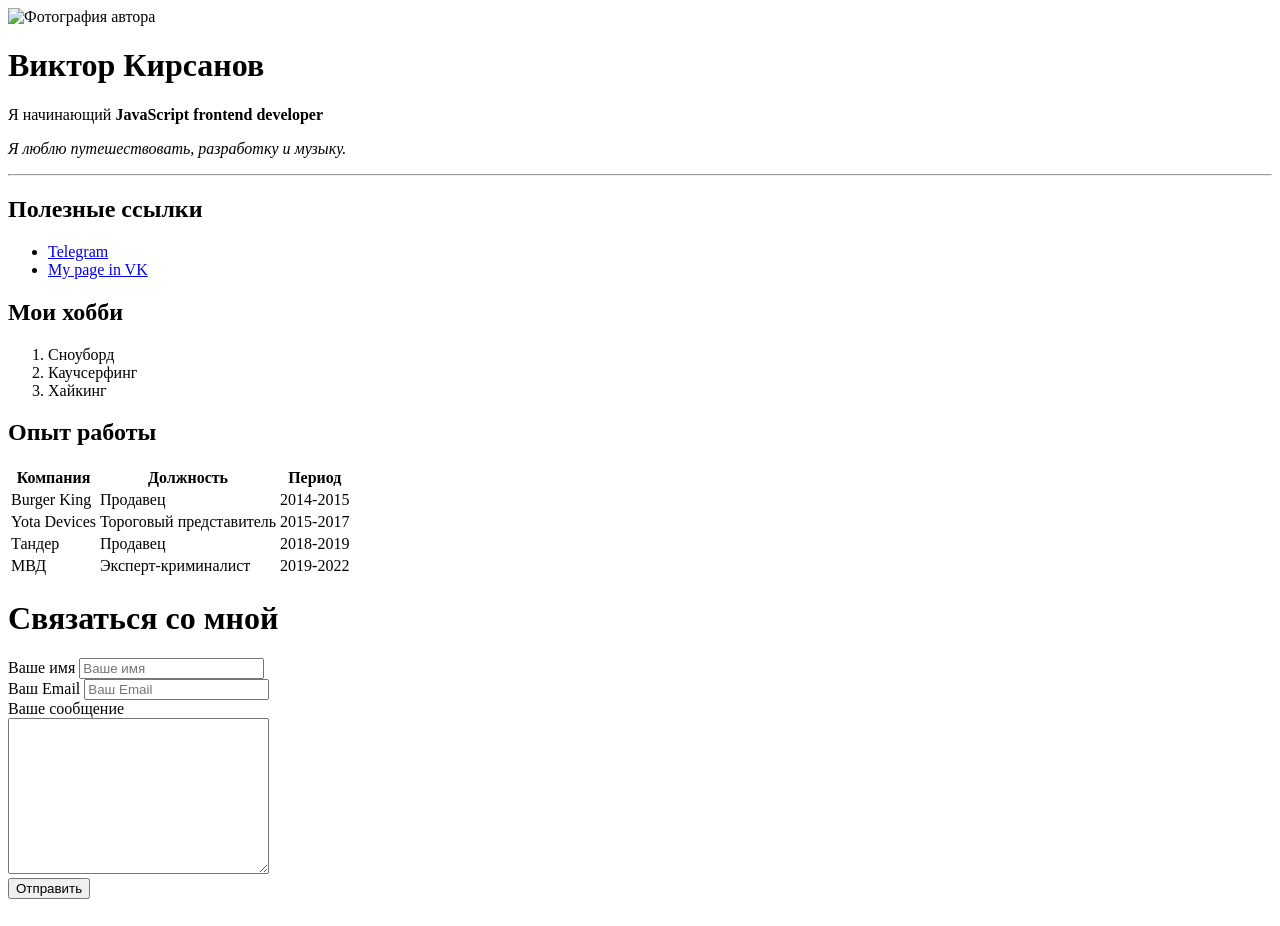
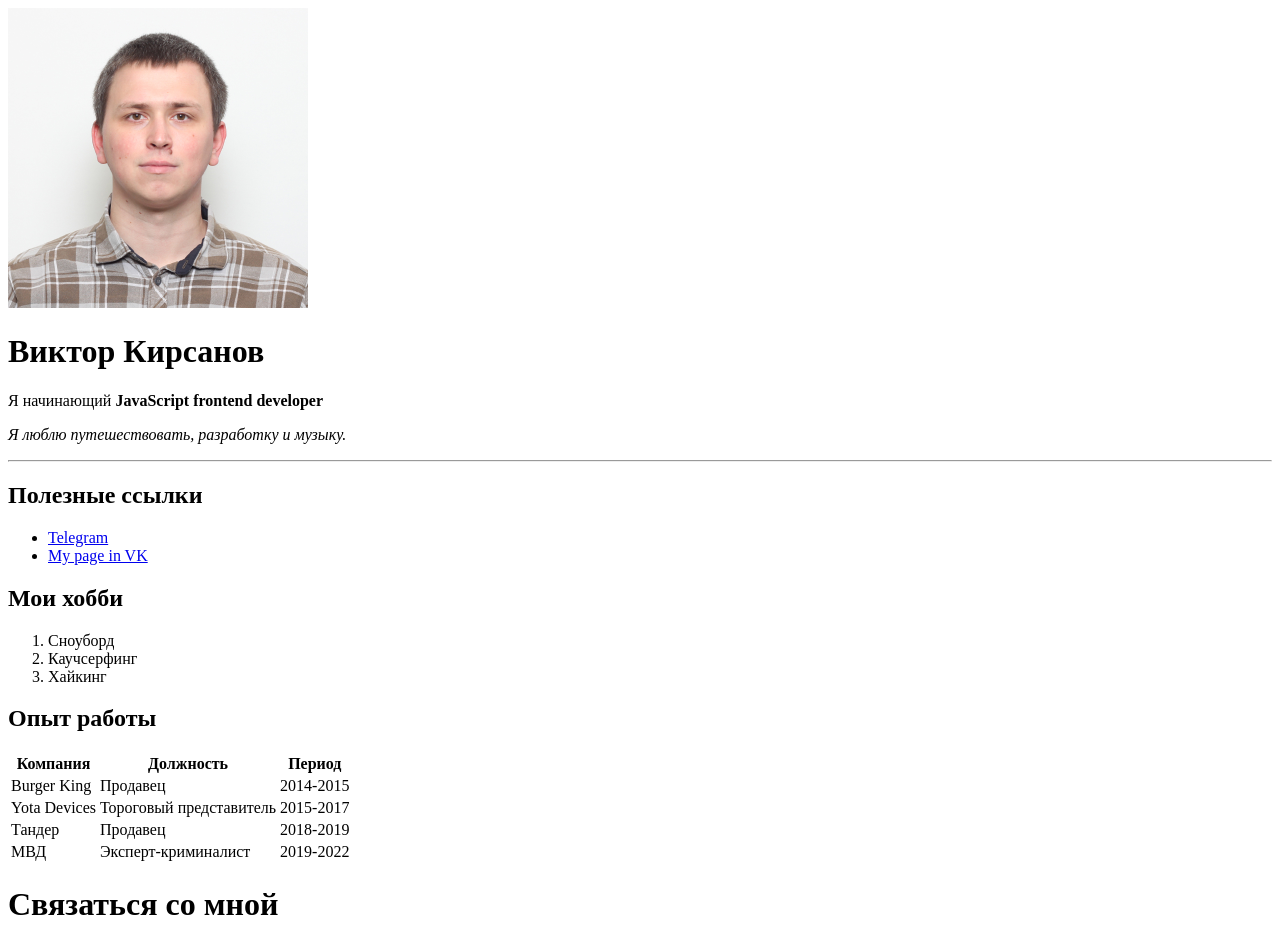
Before and after one commit to TaylerRos/Resume, a plain HTML site: page index.html in a window 1280 px wide. Shown: the top 926 px of the page. Drawn offline with Linux system fonts and the light colour scheme.

Commit message:
Update index.html

```diff
--- a/index.html
+++ b/index.html
@@ -9,7 +9,7 @@
     <title>Резюме</title>
 </head>
 <body>
-    <img src="images/viktor.jpg" width="300" alt="Фотография автора">
+    <img src="https://github.com/TaylerRos/Resume/blob/main/viktor.jpg" width="300" alt="Фотография автора">
     <h1>Виктор Кирсанов</h1>
     <p>Я начинающий <strong> JavaScript frontend developer</strong></p>
     <p><em> Я люблю путешествовать, разработку и музыку.</em></p>
```
